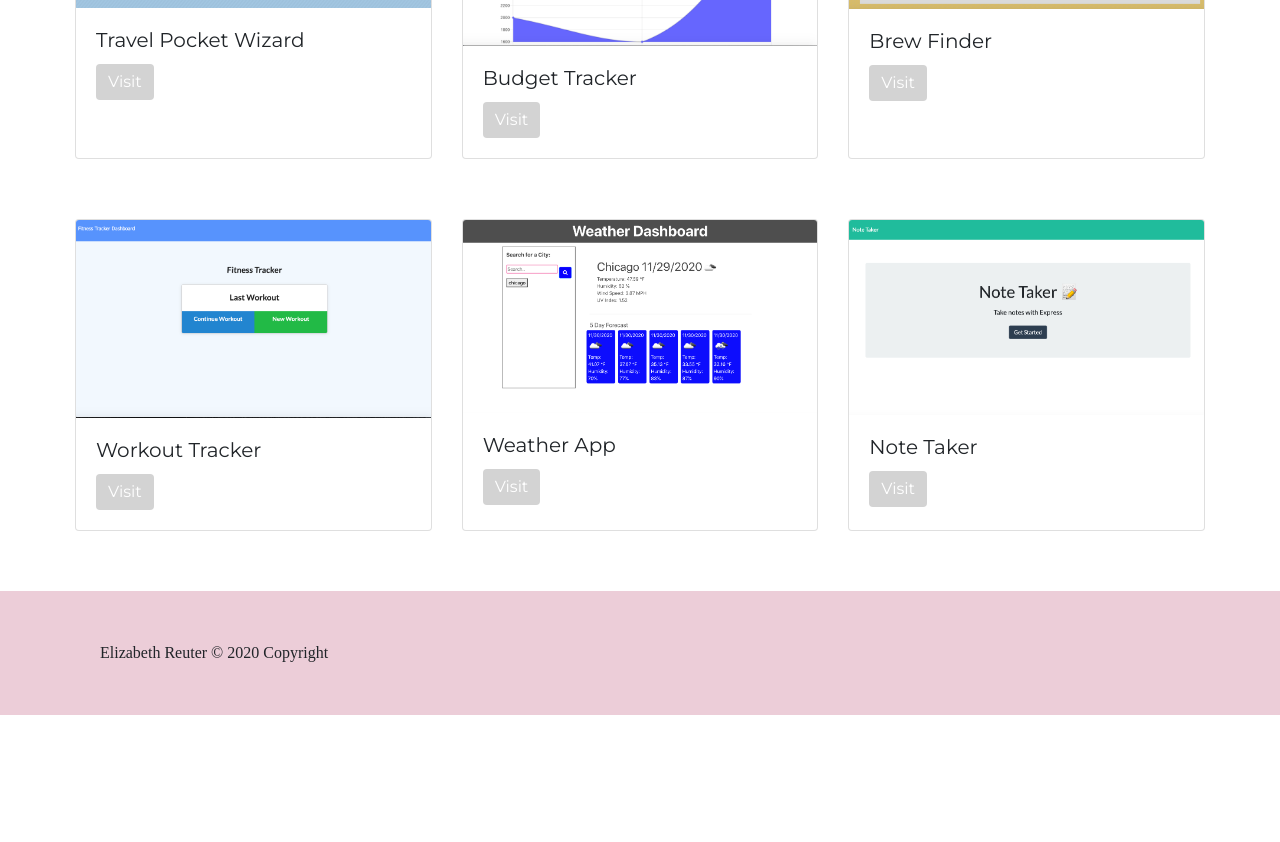
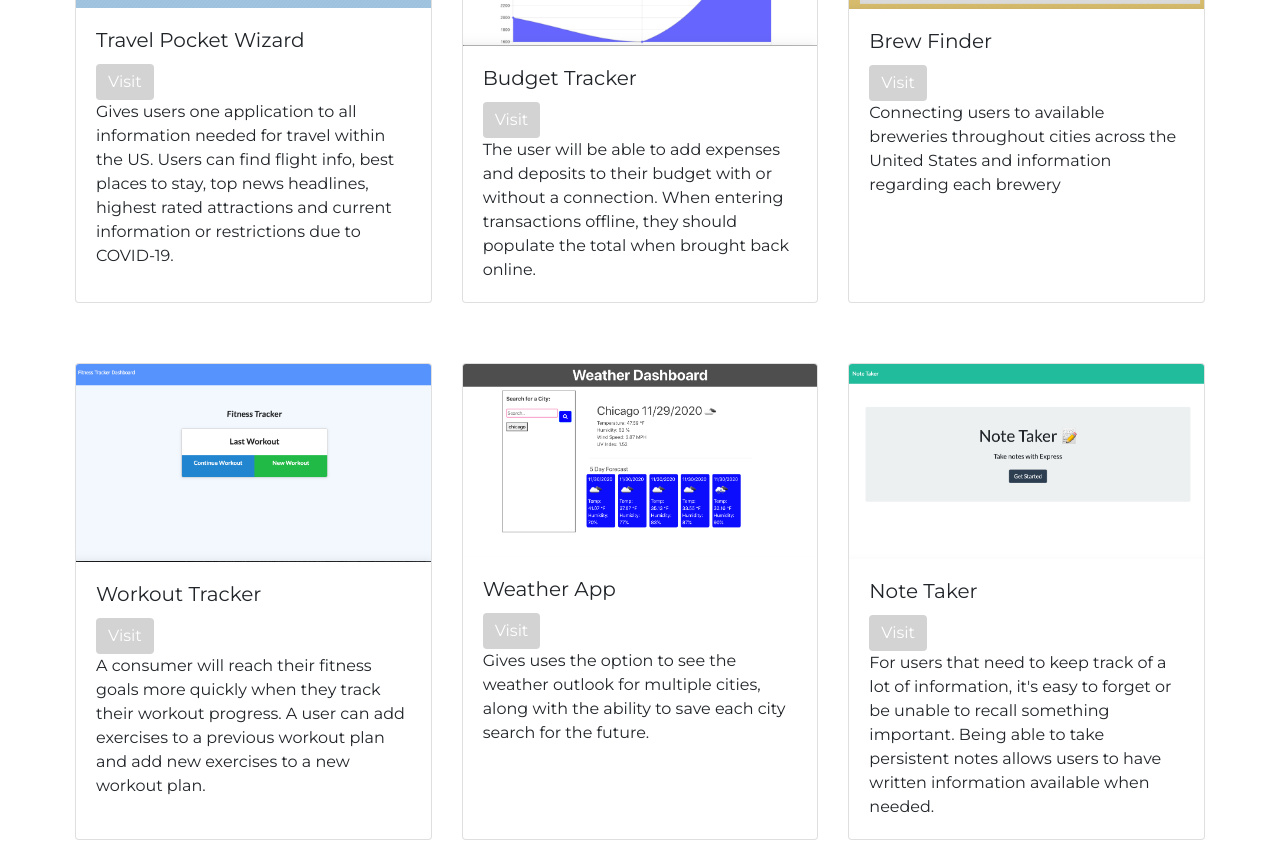
Before and after one commit to ElizabethReuter/React-Portfolio, a React (Create React App) app in the folder client/: page /portfolio in a window 1280 px wide. Shown: the part 1160-2002 px from the top of the page. Before the commit the page ends 1875 px from the top, so only its background shows below. Built offline with nearby package versions, Linux system fonts and the light colour scheme; a web font is replaced by a local one.

Commit message:
added descriptions into each project

```diff
--- a/client/src/components/Portfolio/Portfolio.js
+++ b/client/src/components/Portfolio/Portfolio.js
@@ -23,6 +23,9 @@ const Portfolio = () => {
             <a href="https://travel-pocket-wizard.herokuapp.com/" target="_blank">
             <Button variant="primary" className="button">Visit</Button>
             </a>
+            <Card.Text>
+            Gives users one application to all information needed for travel within the US. Users can find flight info, best places to stay, top news headlines, highest rated attractions and current information or restrictions due to COVID-19.
+            </Card.Text>
           </Card.Body>
         </Card>
         <Card>
@@ -32,6 +35,8 @@ const Portfolio = () => {
             <a href="https://floating-cove-95561.herokuapp.com/" target="_blank">
             <Button variant="primary" className="button">Visit</Button>
             </a>
+            <Card.Text>
+            The user will be able to add expenses and deposits to their budget with or without a connection. When entering transactions offline, they should populate the total when brought back online.            </Card.Text>
           </Card.Body>
         </Card>
         <Card>
@@ -41,6 +46,8 @@ const Portfolio = () => {
             <a href="https://elizabethreuter.github.io/Brew-Finder/" target="_blank">
             <Button variant="primary" className="button">Visit</Button>
             </a>
+            <Card.Text>
+            Connecting users to available breweries throughout cities across the United States and information regarding each brewery            </Card.Text>
           </Card.Body>
         </Card>
       </CardDeck>
@@ -52,6 +59,9 @@ const Portfolio = () => {
             <a href="https://evening-citadel-08477.herokuapp.com/" target="_blank">
             <Button variant="primary" className="button">Visit</Button>
             </a>
+            <Card.Text>
+            A consumer will reach their fitness goals more quickly when they track their workout progress. A user can add exercises to a previous workout plan and add new exercises to a new workout plan.
+            </Card.Text>
           </Card.Body>
         </Card>
         <Card>
@@ -61,6 +71,9 @@ const Portfolio = () => {
             <a href="https://elizabethreuter.github.io/Homework-6-Weather/" target="_blank">
             <Button variant="primary" className="button">Visit</Button>
             </a>
+            <Card.Text>
+              Gives uses the option to see the weather outlook for multiple cities, along with the ability to save each city search for the future.
+            </Card.Text>
           </Card.Body>
         </Card>
         <Card>
@@ -70,6 +83,8 @@ const Portfolio = () => {
             <a href="https://dry-gorge-64258.herokuapp.com/" target="_blank">
             <Button variant="primary" className="button">Visit</Button>
             </a>
+            <Card.Text>
+            For users that need to keep track of a lot of information, it's easy to forget or be unable to recall something important. Being able to take persistent notes allows users to have written information available when needed.            </Card.Text>
           </Card.Body>
         </Card>
       </CardDeck>
```
